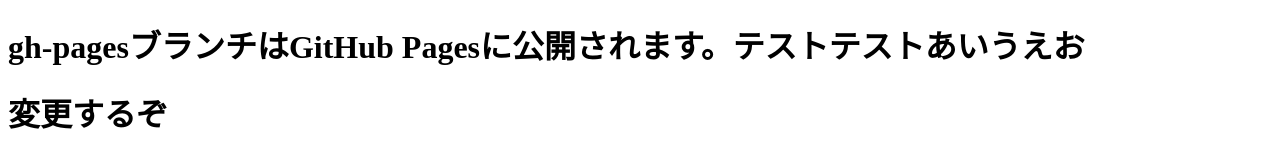
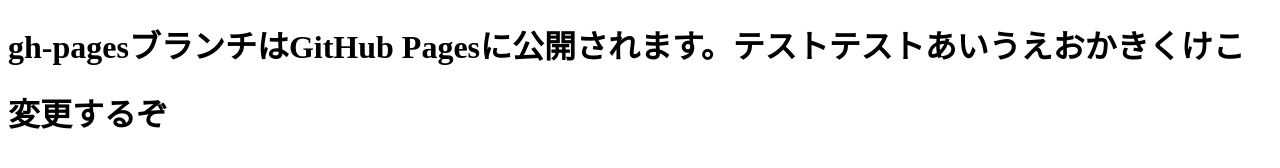
Before and after one commit to iamryoman/git-study, a plain HTML site: page index.html in a window 1280 px wide. Drawn offline with Linux system fonts and the light colour scheme.

Commit message:
かきくけこを追加

```diff
--- a/index.html
+++ b/index.html
@@ -5,7 +5,7 @@
     <title>Gitの勉強</title>
 </head>
 <body>
-    <h1>gh-pagesブランチはGitHub Pagesに公開されます。テストテストあいうえお</h1>
+    <h1>gh-pagesブランチはGitHub Pagesに公開されます。テストテストあいうえおかきくけこ</h1>
     <h1>変更するぞ</h1>
 </body>
 </html>
```
